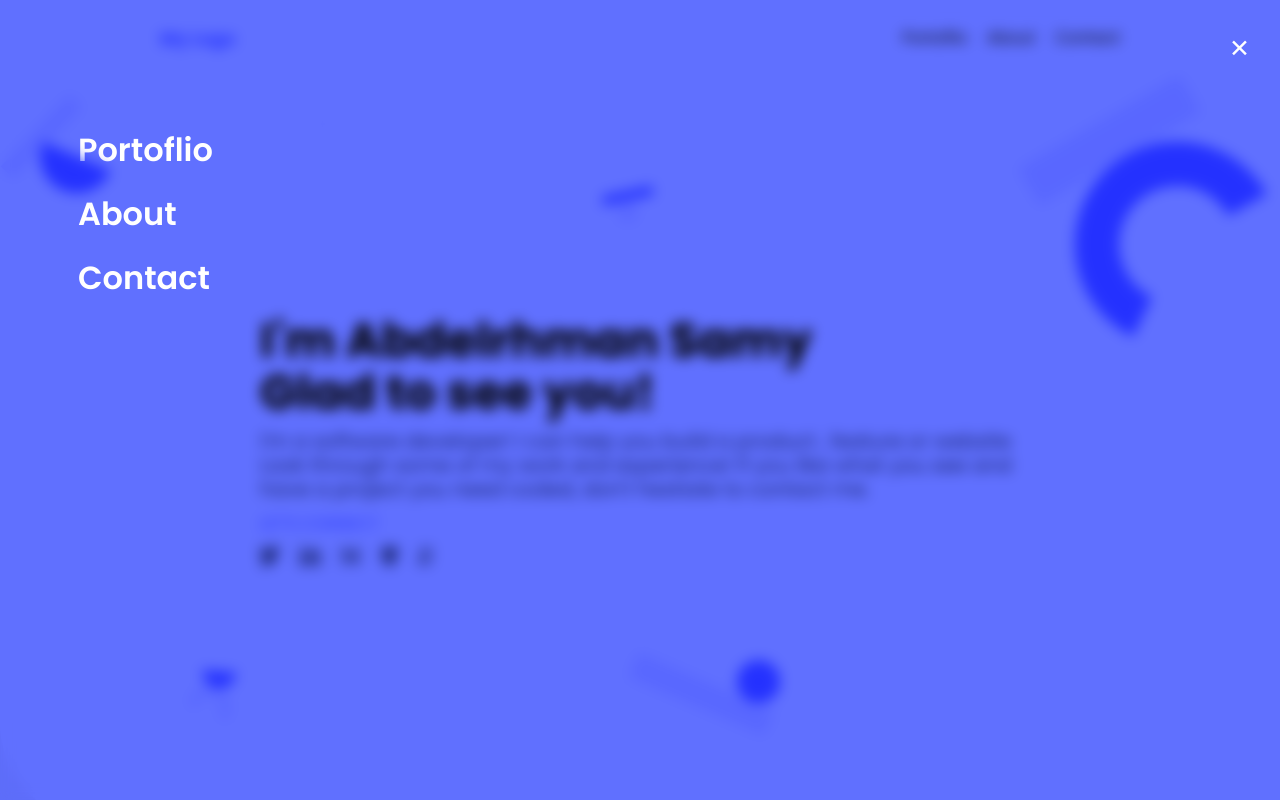
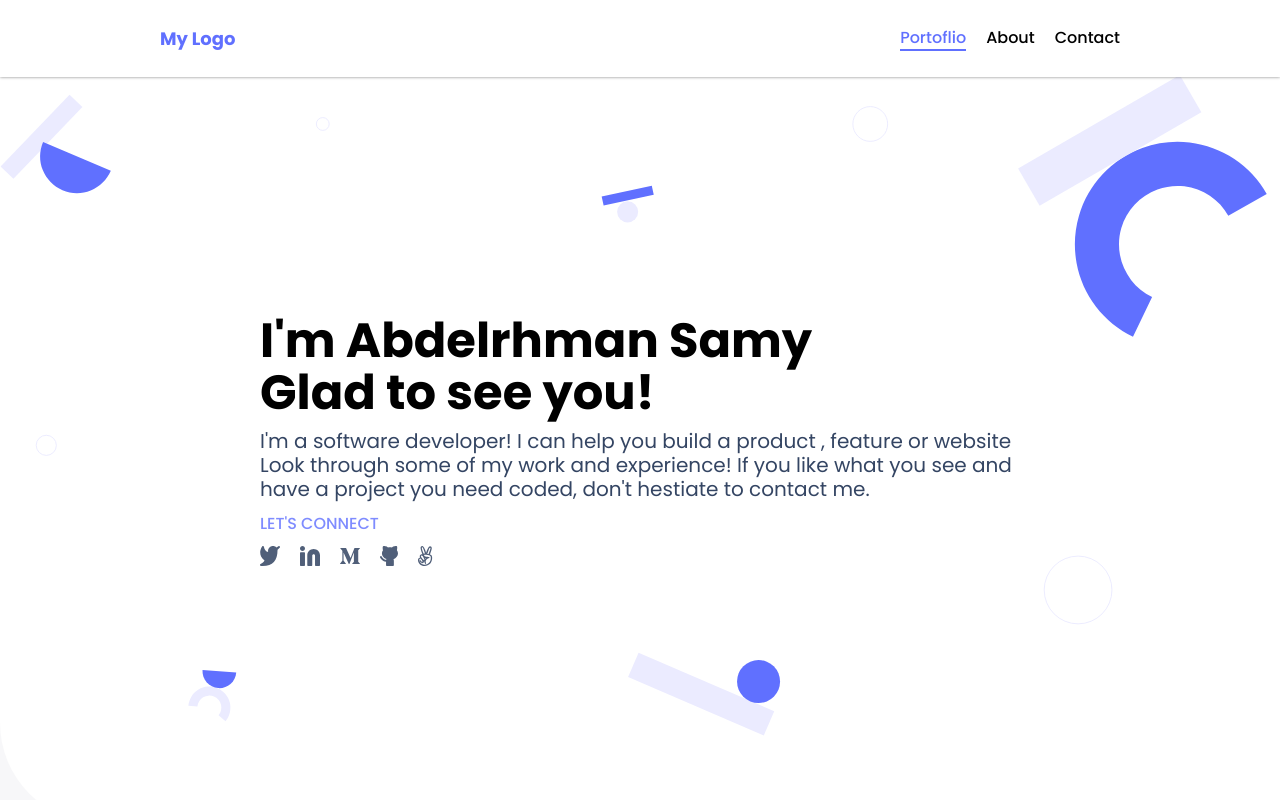
Before and after one commit to Mov305/P1-portofolio, a website: page index.html in a window 1280 px wide. Shown: the top 800 px of the page. Drawn offline with Linux system fonts and the light colour scheme.

Commit message:
last edits

```diff
--- a/index.html
+++ b/index.html
@@ -16,9 +16,9 @@
         <h3 class="logo pointer">My Logo</h3>
         <div>
           <ul id="desk-list">
-            <li class="pointer">Portoflio</li>
-            <li class="pointer">About</li>
-            <li class="pointer">Contact</li>
+            <li> <a  class=" active pointer " href="#bio"> Portoflio</a></li>
+            <li> <a  class="pointer" href="#projects"> About</a></li>
+            <li> <a  class="pointer" href="#about-me"> Contact</a></li>
           </ul>
           <img
             class="pointer"
@@ -28,17 +28,17 @@
           />
         </div>
       </nav>
-      <div id="menu-navs" >
-        <div> <span id="nav-button-close" > &#x2715 </span></div>
-         <ul>
-          <li>Portoflio</li>
-          <li>About</li>
-          <li>Contact</li>
-         </ul>
+      <div id="menu-navs"  class="hidden">
+        <div> <span id="nav-button-close" > &#x2715; </span></div>
+        <ul>
+          <li ><a href="#bio"> Portoflio</a></li>
+          <li ><a href="#projects"> About</a></li>
+          <li ><a href="#about-me"> Contact</a></li>
+        </ul>
       </div>
       <!--The main section-->
       <main>
-        <section>
+        <section id="bio">
           <h1>I'm Abdelrhman Samy Glad to see you!</h1>
           <p>
             I'm a software developer! I can help you build a product , feature
--- a/script.js
+++ b/script.js
@@ -1,11 +1,35 @@
 const menu = document.querySelector('#Union-menu');
 const close = document.querySelector('#nav-button-close');
 const navs = document.querySelector('#menu-navs')
+const links = document.querySelectorAll('#menu-navs li')
 
-close.addEventListener('click',()=>{
+close.addEventListener('click', () => {
     navs.classList.toggle('hidden');
 })
 
-menu.addEventListener('click',()=>{
-     navs.classList.toggle('hidden');
+menu.addEventListener('click', () => {
+    navs.classList.toggle('hidden');
 })
+
+links.forEach((ele) => ele.addEventListener('click', () => {
+    navs.classList.toggle('hidden')
+}))
+
+
+const bio = document.querySelector('#bio');
+const about = document.querySelector('#about-me');
+const contact = document.querySelector('#contact');
+const activeNavs = document.querySelectorAll('#desk-list > li > a')
+
+document.addEventListener('scroll', () => {
+    if (window.pageYOffset < bio.offsetHeight + bio.offsetTop) {
+        activeNavs.forEach(e => e.classList.remove('active'));
+        activeNavs[0].classList.add('active')
+    } else if (window.pageYOffset < about.offsetHeight + about.offsetTop - 200) {
+        activeNavs.forEach(e => e.classList.remove('active'));
+        activeNavs[1].classList.add('active')
+    } else {
+        activeNavs.forEach(e => e.classList.remove('active'));
+        activeNavs[2].classList.add('active')
+    }
+})
--- a/style.css
+++ b/style.css
@@ -12,6 +12,10 @@
 * {
   margin: 0;
   font-family: var(--mainF);
+}
+
+html {
+  scroll-behavior: smooth;
 }
 
 body {
@@ -37,6 +41,8 @@
   position: fixed;
   top: 0;
   width: calc(100% - 60px);
+  box-shadow: 0 0 3px gray;
+  z-index: 2;
 }
 
 .logo {
@@ -51,7 +57,12 @@
 }
 
 .pointer:hover {
-  color: var(--mainC);
+  color: var(--mainC) !important;
+}
+
+.active {
+  color: var(--mainC) !important;
+  border-bottom: 2px solid var(--mainC);
 }
 
 #desk-list {
@@ -379,6 +390,11 @@
   background: #2230d2;
 }
 
+#desk-list > li > a {
+  text-decoration: none;
+  color: black;
+}
+
 /* tablet */
 @media screen and (min-width: 900px) {
   #desk-list {
--- a/style2.css
+++ b/style2.css
@@ -3,6 +3,7 @@
   height: 100vh;
   width: 100%;
   top: 0;
+  z-index: 3;
   background: #6070ff;
   mix-blend-mode: multiply;
   -webkit-backdrop-filter: blur(7px);
@@ -12,10 +13,14 @@
 #menu-navs > ul {
   flex-direction: column;
   margin: 50px 28px;
+}
+
+#menu-navs > ul > li > a {
   font-weight: 600;
   font-size: 32px;
   line-height: 44px;
-  color: #fff;
+  color: #fff !important;
+  text-decoration: none;
 }
 
 #menu-navs > div {
@@ -27,5 +32,5 @@
 }
 
 .hidden {
-   display: none;
+  display: none;
 }
```
